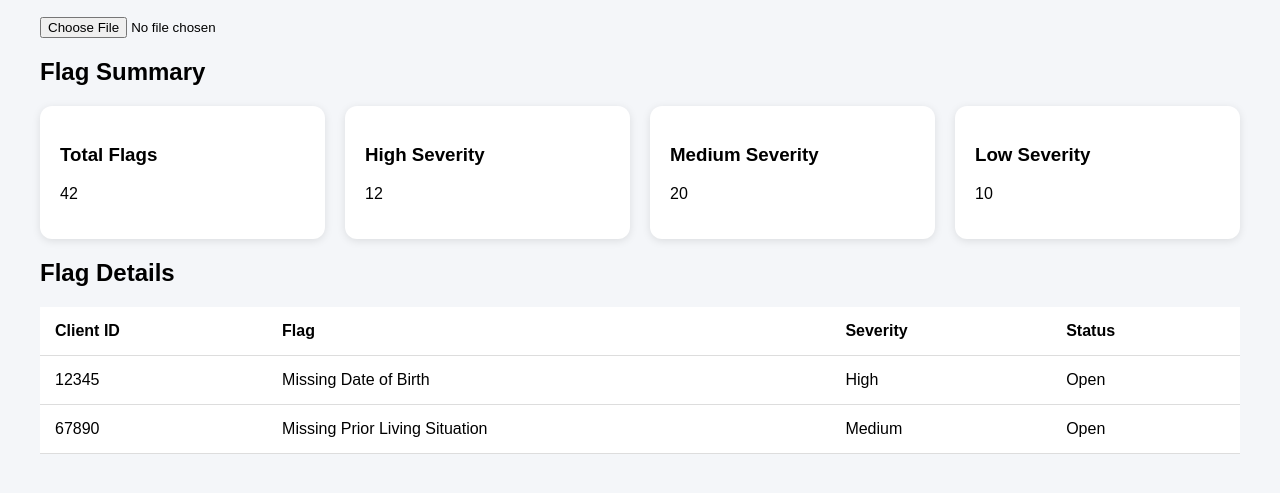
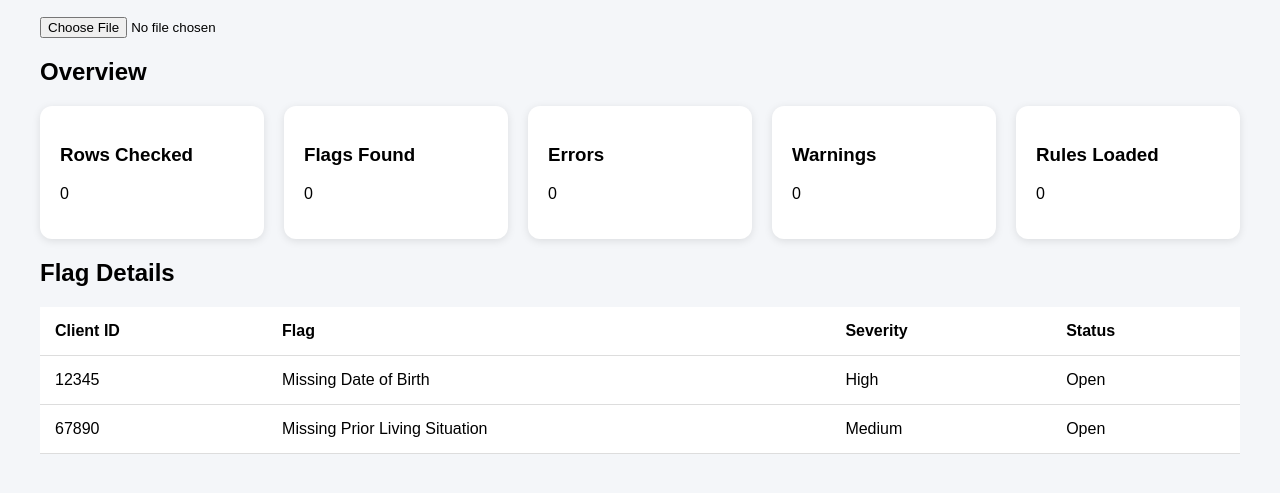
Before and after one commit to erichanaway/hmis-data-quality-app, a website built with Vite: page index.html in a window 1280 px wide. Shown: the part 141-634 px from the top of the page. Built offline with nearby package versions, Linux system fonts and the light colour scheme.

Commit message:
Create data quality dashboard overview.

```diff
--- a/index.html
+++ b/index.html
@@ -16,28 +16,33 @@
     </section>
 
     <section>
-      <h2>Flag Summary</h2>
+      <h2>Overview</h2>
 
       <div class="kpi-container">
 
         <div class="kpi-card">
-          <h3>Total Flags</h3>
-          <p>42</p>
+          <h3>Rows Checked</h3>
+          <p id="rows-checked">0</p>
         </div>
 
         <div class="kpi-card">
-          <h3>High Severity</h3>
-          <p>12</p>
+          <h3>Flags Found</h3>
+          <p id="flags-found">0</p>
         </div>
 
         <div class="kpi-card">
-          <h3>Medium Severity</h3>
-          <p>20</p>
+          <h3>Errors</h3>
+          <p id="errors-found">0</p>
         </div>
 
         <div class="kpi-card">
-          <h3>Low Severity</h3>
-          <p>10</p>
+          <h3>Warnings</h3>
+          <p id="warnings-found">0</p>
+        </div>
+
+        <div class="kpi-card">
+          <h3>Rules Loaded</h3>
+          <p id="rules-loaded">0</p>
         </div>
 
       </div>
--- a/src/main.js
+++ b/src/main.js
@@ -2,8 +2,10 @@ import './style.css';
 import * as XLSX from 'xlsx';
 import { mapBellDataRow } from "./mappers/bellDataMapper.js";
 import { runRules } from "./engine/runRules.js";
+import { rules } from "./rules/ruleLibrary.js";
 
 const fileInput = document.querySelector('input[type="file"]');
+
 
 fileInput.addEventListener('change', handleFile);
 
@@ -33,6 +35,21 @@ function handleFile(event) {
 
             const flags = runRules(mappedRows);
 
+            document.querySelector("#rows-checked").textContent =
+                mappedRows.length;
+
+            document.querySelector("#flags-found").textContent =
+                flags.length;
+
+            document.querySelector("#errors-found").textContent =
+                flags.filter((flag) => flag.severity === "Error").length;
+
+            document.querySelector("#warnings-found").textContent =
+                flags.filter((flag) => flag.severity === "Warning").length;
+
+            document.querySelector("#rules-loaded").textContent =
+                rules.length;
+
             console.log(
                 "Blank project types:",
                 mappedRows.filter((row) => row.projectType === "")
--- a/src/mappers/bellDataMapper.js
+++ b/src/mappers/bellDataMapper.js
@@ -18,6 +18,7 @@ export function mapBellDataRow(row) {
     projectInfoStopDate: row["Project Information Stop Date"],
     clientEntersStartDate: row["Client Enters Project Start Date"],
     clientExitsStopDate: row["Client Exits Project Stop Date"],
-    headOfHousehold: row["Head of Household"]
+    headOfHousehold: row["Head of Household"],
+    user: row['User']
   };
 }
```
